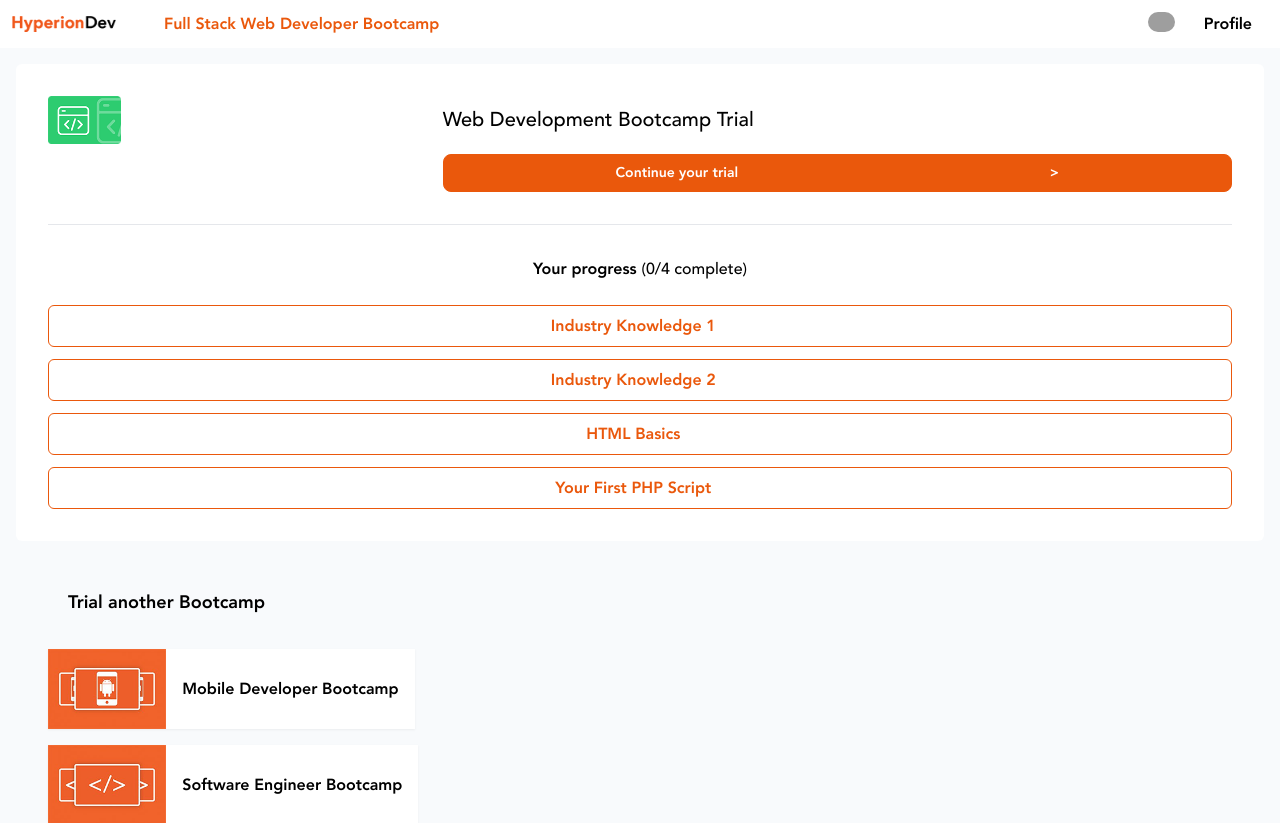
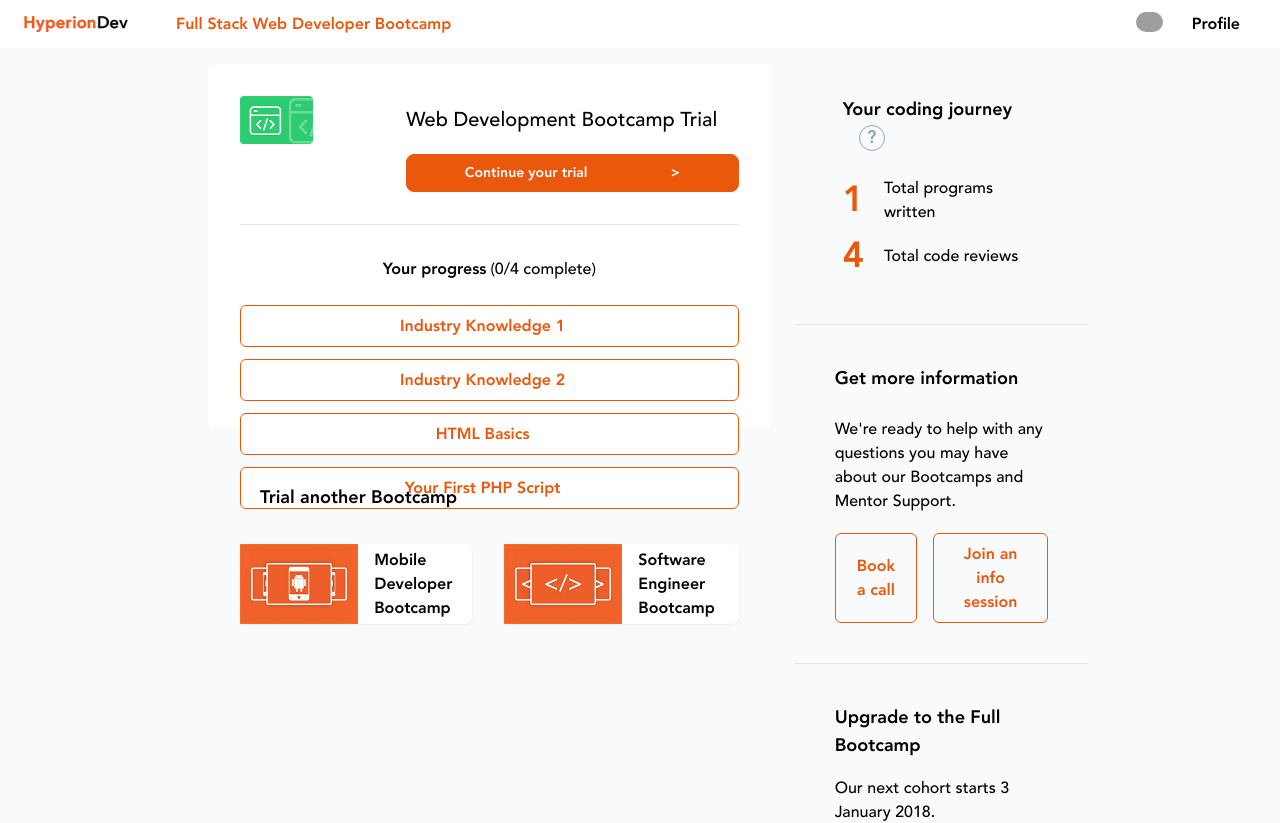
Before and after one commit to lazybump/Hyperion, a React (Vite) app: page / in a window 1280 px wide. Shown: the top 823 px of the page. Built offline with nearby package versions, Linux system fonts and the light colour scheme; grey boxes are pictures that could not be loaded.

Commit message:
use grid for app container

```diff
--- a/index.html
+++ b/index.html
@@ -7,7 +7,7 @@
     <title>Vite + React + TS</title>
   </head>
   <body>
-    <div id="root"></div>
+    <div id="root" class="bg-slate-50 h-full"></div>
     <script type="module" src="/src/main.tsx"></script>
   </body>
 </html>
--- a/src/App.tsx
+++ b/src/App.tsx
@@ -6,13 +6,17 @@
 
 function App() {
   return (
-    <div className="bg-slate-50 h-full relative">
+    <>
       <Header />
-      <MainContent />
-      <Bootcamps />
-      <Journey />
-      <Footer />
-    </div>
+      <div className="lg:h-screen lg:px-48 lg:grid grid-cols-3 grid-rows-2 gap-2">
+        <MainContent />
+        <Bootcamps />
+        <div className="col-start-3 row-start-1 row-span-2">
+          <Journey />
+          <Footer />
+        </div>
+      </div>
+    </>
   );
 }
 
--- a/src/Bootcamps.tsx
+++ b/src/Bootcamps.tsx
@@ -1,13 +1,12 @@
 const Bootcamps = () => {
   return (
-    <div className="px-12 py-8 space-y-8">
+    <div className="px-12 py-8 space-y-8 lg:col-span-2">
       <h2 className="ml-5">Trial another Bootcamp</h2>
-      <ul className="space-y-4 font-bold">
+      <ul className="space-y-4 font-bold lg:flex lg:space-y-0 lg:space-x-8">
         <li>
           <a
             href="/"
             className="flex h-20 rounded-r-lg overflow-hidden drop-shadow-sm"
-            onClick={(e) => e.preventDefault()}
           >
             <img src="/assets/images/layer-115.png" alt="android-robot" />
             <p className="bg-white p-4 flex items-center">
@@ -19,7 +18,6 @@
           <a
             href="/"
             className="flex h-20 rounded-r-lg overflow-hidden drop-shadow-sm"
-            onClick={(e) => e.preventDefault()}
           >
             <img src="/assets/images/layer-114.png" alt="android-robot" />
             <p className="bg-white p-4 flex items-center">
--- a/src/Footer.tsx
+++ b/src/Footer.tsx
@@ -7,7 +7,7 @@
           We're ready to help with any questions you may have about our
           Bootcamps and Mentor Support.
         </p>
-        <div className="space-y-4">
+        <div className="space-y-4 lg:flex lg:space-x-4 lg:space-y-0">
           <button className="px-5 py-2 rounded-md block">Book a call</button>
           <button className="px-5 py-2 rounded-md">Join an info session</button>
         </div>
--- a/src/Header.tsx
+++ b/src/Header.tsx
@@ -1,14 +1,14 @@
 const Header = () => {
   return (
-    <header className="bg-white p-3">
+    <header className="bg-white py-3 lg:px-6">
       <nav className="flex items-center justify-around">
         <img src="/assets/images/url.png" alt="/" className="h-4" />
-        <h3 className="md:hidden text-sm font-bold">Get mentor support</h3>
-        <h3 className="hidden md:block flex-grow ml-12 text-primary font-bold">
+        <h3 className="lg:hidden text-sm font-bold">Get mentor support</h3>
+        <h3 className="hidden lg:block flex-grow ml-12 text-primary font-bold">
           Full Stack Web Developer Bootcamp
         </h3>
-        <div className="bg-white relative w-32 group cursor-pointer pr-4 pl-2">
-          <div className="flex justify-between">
+        <div className="bg-white relative lg:w-32 group cursor-pointer lg:pr-4 lg:pl-2">
+          <div className="flex justify-between space-x-2">
             <img
               src="/assets/images/student.png"
               alt="profile"
--- a/src/Journey.tsx
+++ b/src/Journey.tsx
@@ -1,7 +1,12 @@
 const Journey = () => {
   return (
     <div className="p-12 space-y-6">
-      <h2>Your coding journey</h2>
+      <h2>
+        Your coding journey
+        <span className="hidden lg:inline-flex rounded-full h-6 w-6 p-3 border border-slate-400 text-slate-400 justify-center items-center ml-4">
+          ?
+        </span>
+      </h2>
       <ul className="space-y-3">
         <li className="flex items-center">
           <span className="text-primary text-4xl mr-5 font-bold">1</span>Total
--- a/src/MainContent.tsx
+++ b/src/MainContent.tsx
@@ -33,7 +33,7 @@
   const totalCompletedTopics = topics.filter((topic) => topic.isActive).length;
 
   return (
-    <main className="bg-white m-4 p-8 rounded-md">
+    <main className="bg-white m-4 p-8 rounded-md max-w-4xl lg:col-span-2">
       <section className="grid grid-cols-3 grid-rows-2 items-center">
         <img
           src="/assets/images/beginner-php-fundamentals.png"
@@ -43,7 +43,6 @@
         <a
           href="/"
           className="col-start-2 col-span-2 bg-primary text-white text-sm rounded-lg px-4 py-2 flex justify-around border border-primary font-bold self-end"
-          onClick={(e) => e.preventDefault()}
         >
           <span>Continue your trial</span>
           <span>&gt;</span>
@@ -51,8 +50,8 @@
       </section>
       <section className="border-t mt-8 pt-8">
         <h2 className="text-center mb-6 text-base">
-          Your progress{" "}
-          <span className="font-medium">
+          Your progress
+          <span className="font-medium ml-1">
             ({totalCompletedTopics}/4 complete)
           </span>
         </h2>
```
